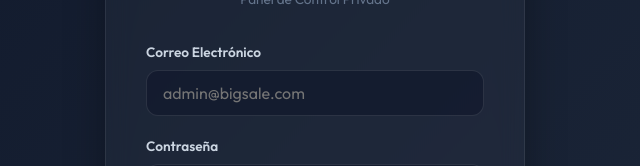
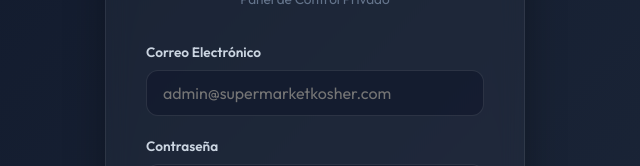
Before and after one commit to Uziel562728/super-market-web-, a React (Vite) app: page /admin/login in a window 1280 px wide. Shown: the part 287-453 px from the top of the page, without its empty margins (325-965 px from the left). Built offline with nearby package versions, Linux system fonts and the light colour scheme; no server answers.

Commit message:
Actualizar placeholder de mail en el login de admin

```diff
--- a/src/components/admin/AdminLogin.jsx
+++ b/src/components/admin/AdminLogin.jsx
@@ -67,7 +67,7 @@ export default function AdminLogin() {
             <input
               type="email"
               id="email"
-              placeholder="admin@bigsale.com"
+              placeholder="admin@supermarketkosher.com"
               value={email}
               onChange={(e) => setEmail(e.target.value)}
               required
```
